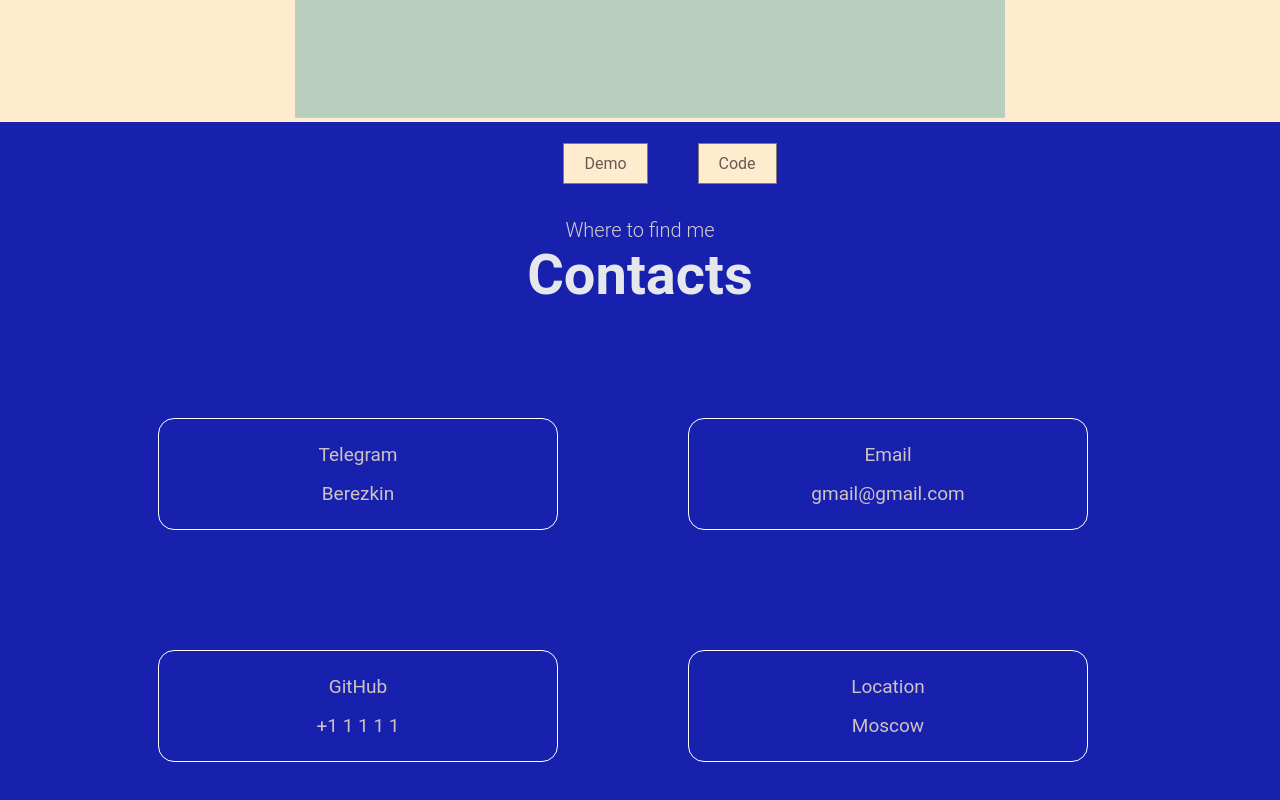
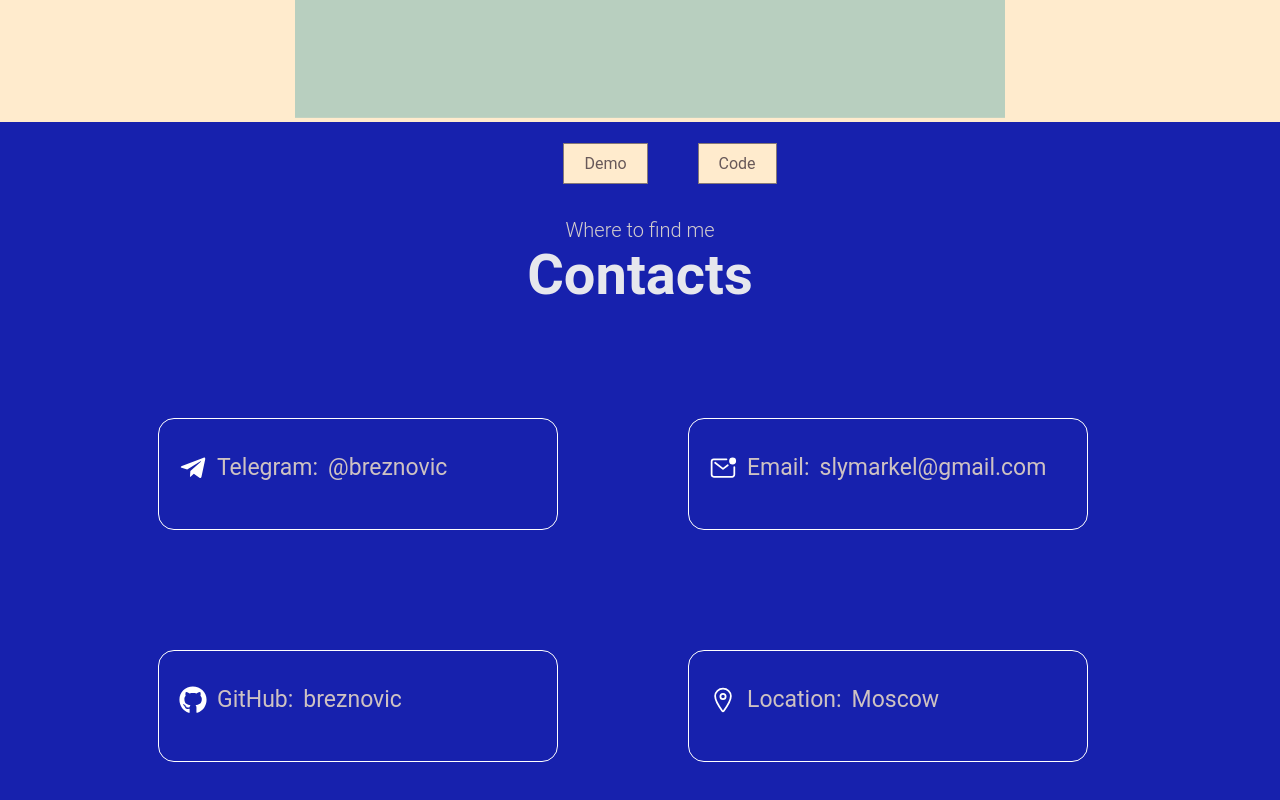
Before and after one commit to breznovic/mycv, a React (Create React App) app: page / in a window 1280 px wide. Shown: the part 2939-3739 px from the top of the page. Built offline with nearby package versions, Linux system fonts and the light colour scheme.

Commit message:
fix Contacts info

```diff
--- a/src/components/Contacts/Contacts.tsx
+++ b/src/components/Contacts/Contacts.tsx
@@ -1,4 +1,8 @@
 import s from "./contacts.module.css";
+import { FaTelegramPlane } from "react-icons/fa";
+import { IoMailUnreadOutline } from "react-icons/io5";
+import { FaGithub } from "react-icons/fa";
+import { IoLocationOutline } from "react-icons/io5";
 
 const Fade = require("react-reveal/Fade");
 
@@ -14,20 +18,40 @@ const Contacts = () => {
           <div className={s.sides}>
             <div className={s.cards}>
               <div className={s.card}>
-                <span>Telegram</span>
-                <span>Berezkin</span>
+                <div className={s.icon}>
+                  <FaTelegramPlane />
+                </div>
+                <div className={s.cardInfo}>
+                  <span>Telegram:</span>
+                  <a href="https://t.me/breznovic">@breznovic</a>
+                </div>
               </div>
               <div className={s.card}>
-                <span>Email</span>
-                <span>gmail@gmail.com</span>
+                <div className={s.icon}>
+                  <IoMailUnreadOutline />
+                </div>
+                <div className={s.cardInfo}>
+                  <span>Email:</span>
+                  <a href="mailto:slymarkel@gmail.com">slymarkel@gmail.com</a>
+                </div>
               </div>
               <div className={s.card}>
-                <span>GitHub</span>
-                <span>+1 1 1 1 1</span>
+                <div className={s.icon}>
+                  <FaGithub />
+                </div>
+                <div className={s.cardInfo}>
+                  <span>GitHub:</span>
+                  <a href="https://github.com/breznovic">breznovic</a>
+                </div>
               </div>
               <div className={s.card}>
-                <span>Location</span>
-                <span>Moscow</span>
+                <div className={s.icon}>
+                  <IoLocationOutline />
+                </div>
+                <div className={s.cardInfo}>
+                  <span>Location:</span>
+                  <span>Moscow</span>
+                </div>
               </div>
             </div>
           </div>
--- a/src/components/Contacts/contacts.module.css
+++ b/src/components/Contacts/contacts.module.css
@@ -46,12 +46,10 @@
 
 .card {
   border: 1px solid #fff;
-  padding: 1.5rem;
+  padding: 35px 20px 0px 20px;
   height: 7rem;
   border-radius: 16px;
   display: flex;
-  flex-direction: column;
-  justify-content: space-between;
   gap: 10px;
   color: #fff;
   font-size: 22px;
@@ -59,10 +57,23 @@
   max-width: 25rem;
 }
 
-.card span {
+.cardInfo {
+  display: flex;
   text-align: center;
   color: #cec2c2;
-  font-size: 19px;
+  font-size: 23px;
+  gap: 10px;
+  justify-content: flex-start;
+  margin-right: 140px;
+}
+
+.cardInfo a {
+  text-decoration: none;
+  color: #cec2c2;
+}
+
+.icon {
+  font-size: 28px;
 }
 
 .card:hover {
```
